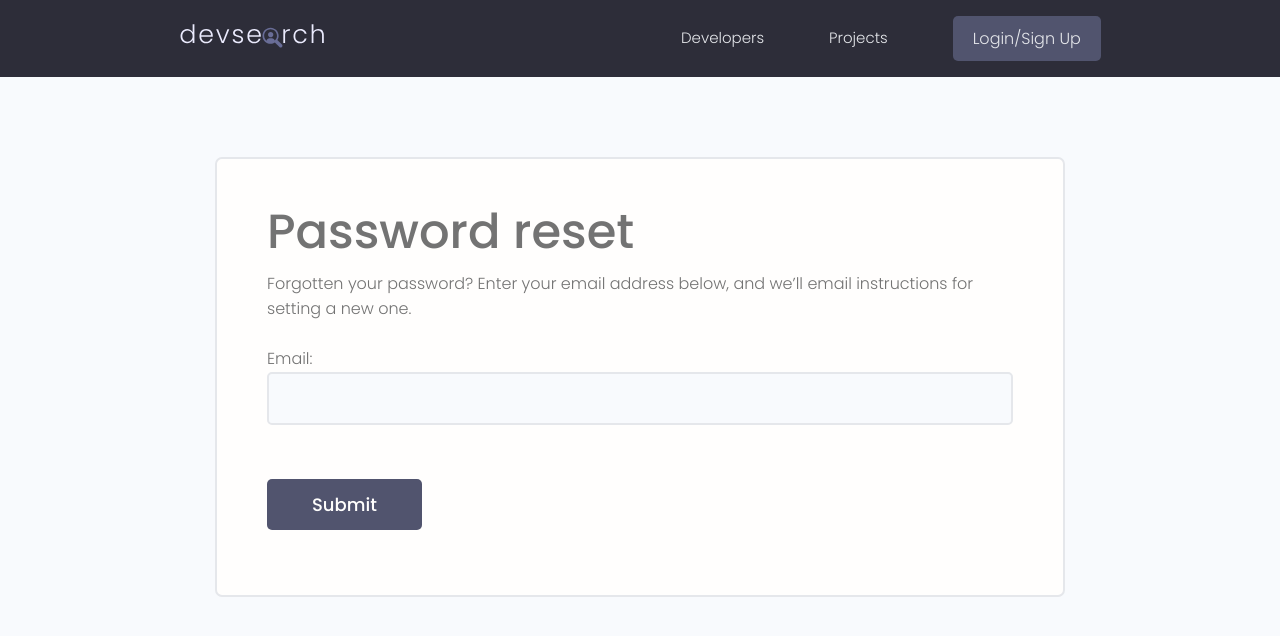
After one commit to milotr/devsearch-django-project, a Django app: page /reset_password/ in a window 1280 px wide. The commit adds this page. Shown: the top 636 px of the page. Run offline with Django 4.2, Linux system fonts and the light colour scheme; some libraries are stand-ins or nearby versions.

Commit message:
Password reset
Add in password reset htmls and url routing. Backend is provided by Django

```diff
--- a/devsearch/devsearch/urls.py
+++ b/devsearch/devsearch/urls.py
@@ -3,10 +3,21 @@ from django.urls import path, include
 from django.conf import settings
 from django.conf.urls.static import static
 
+from django.contrib.auth import views as auth_views
+
 urlpatterns = [
     path('admin/', admin.site.urls),
     path('projects/', include('projects.urls')),
     path('',include('users.urls')),
+    path('reset_password/', auth_views.PasswordResetView.as_view(template_name="reset_password.html"),name='reset_password'),
+    path('reset_password_sent/', auth_views.PasswordResetDoneView.as_view(template_name="reset_password_sent.html"), name='password_reset_done'),
+    path('reset/<uidb64>/<token>/', auth_views.PasswordResetConfirmView.as_view(template_name="reset.html"), name='password_reset_confirm'),
+    path('reset/done/', auth_views.PasswordResetCompleteView.as_view(template_name="reset_password_complete.html"), name='password_reset_complete'),
 ]
 
 urlpatterns += static(settings.MEDIA_URL, document_root=settings.MEDIA_ROOT)
+
+#1 - User submits email for reset               //PasswordResetView.as_view()
+#2 - Email sent message                         //PasswordResetDoneView.as_view()
+#3 - Email with link and reset instructions     //PasswordResetConfirmView.as_view()
+#4 - Password successfully reset message        //PasswordResetCompleteView.as_view()
--- /dev/null
+++ b/devsearch/templates/reset_password.html
@@ -0,0 +1,42 @@
+{%extends 'main.html'%}
+{%block content%}
+<style>
+    input[type='text'],
+    input[type='email'],
+    input[type='password']{
+  min-width: 24rem;
+  width: 100%;
+  padding: 1.2rem 1.5rem;
+  border-radius: 0.5rem;
+  border: 2px solid var(--color-light);
+  transition: all 0.3s ease-in-out;
+  background-color: var(--color-bg);
+}
+
+input[type='text']:focus,
+input[type='email']:focus,
+input[type='password']:focus,
+input[type='text']:active,
+input[type='email']:active,
+input[type='password']:active{
+  outline: none;
+  border: 2px solid var(--color-main);
+}
+
+</style>
+<main class="formPage my-xl">
+    <div class="content-box">
+        <div class="formWrapper">
+            <h1>Password reset</h1>
+            <p>Forgotten your password? Enter your email address below, and we’ll email instructions for setting a new one.</p>
+            <br>
+            <form class="form" method="POST">
+                {% csrf_token %}
+                {{form.as_p}}
+                <br>
+                <input class="btn btn--sub btn--lg  my-md" type="submit" value="Submit"/>
+            </form>
+        </div>
+    </div>
+</main>
+{%endblock%}
--- a/devsearch/users/templates/users/login_register.html
+++ b/devsearch/users/templates/users/login_register.html
@@ -79,7 +79,7 @@
         </div>
         <div class="auth__actions">
           <input class="btn btn--sub btn--lg" type="submit" value="Log In" />
-          <a href="forgetpassword.html">Forget Password?</a>
+          <a href="{%url 'reset_password'%}">Forget Password?</a>
         </div>
       </form>
       <div class="auth__alternative">
```
Also changed, not shown: devsearch/templates/reset.html (added, +42 -0 lines), devsearch/templates/reset_password_complete.html (added, +14 -0 lines), devsearch/templates/reset_password_sent.html (added, +14 -0 lines), devsearch/db.sqlite3.
